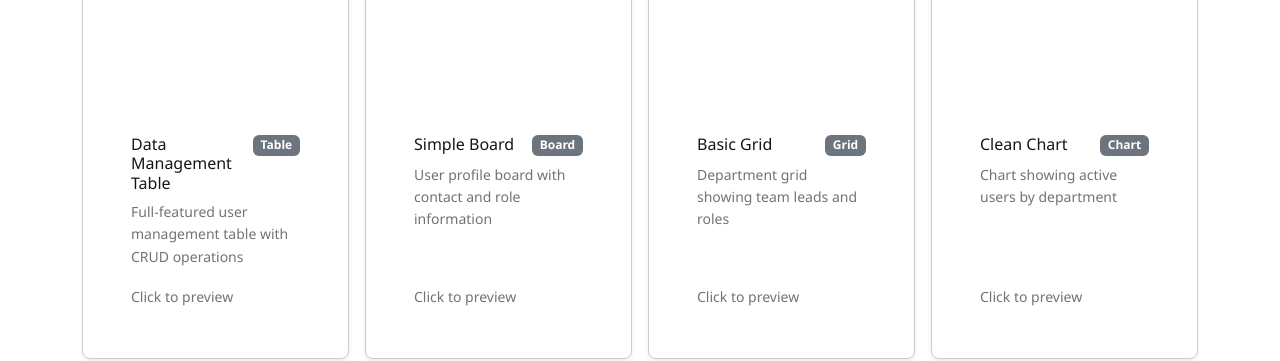
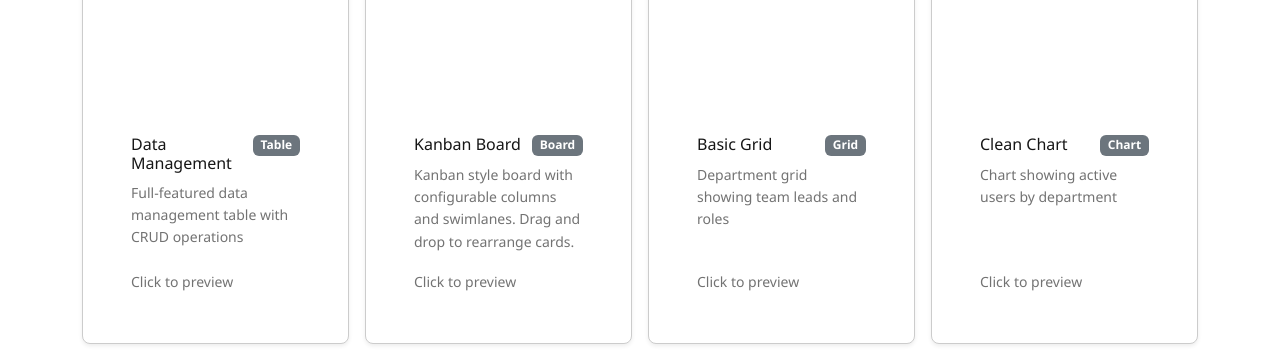
Before and after one commit to widgemo/widgemo-demo, a React (Vite) app: page / in a window 1280 px wide. Shown: the part 1160-1521 px from the top of the page. Built offline with nearby package versions, Linux system fonts and the light colour scheme.

Commit message:
Refactor galleryConfigs to update names, descriptions, and styling for improved clarity and functionality

```diff
--- a/src/data/sampleData.ts
+++ b/src/data/sampleData.ts
@@ -36,7 +36,7 @@ export const galleryConfigs: Array<{
   mode: string;
 }> = [
     {
-      name: 'Data Management Table',
+      name: 'Data Management',
       mode: 'table',
       config: {
         title: 'Users',
@@ -51,17 +51,19 @@ export const galleryConfigs: Array<{
           { name: 'status', label: 'Active', type: 'boolean' },
         ],
         actions: { create: true, edit: true, delete: true },
-        header: { always: ['refresh'], onMenu: ['columnSelector', 'add'] },
+        header: { always: ['refresh', 'add'], onMenu: ['columnSelector', 'deletedToggle'] },
         styling: { compact: true, shadow: true },
+        labels: { add: 'Add User' },
+        collapsible: 'fixed',
       },
-      description: 'Full-featured user management table with CRUD operations',
+      description: 'Full-featured data management table with CRUD operations',
       data: teaserSampleData
     },
     {
-      name: 'Simple Board',
+      name: 'Kanban Board',
       mode: 'board',
       config: {
-        title: 'Profile Board',
+        title: 'Users by Role and Dept',
         mode: 'board',
         dataSource: { type: 'static' },
         fields: [
@@ -84,7 +86,7 @@ export const galleryConfigs: Array<{
           }, shadow: true
         },
       },
-      description: 'User profile board with contact and role information',
+      description: 'Kanban style board with configurable columns and swimlanes. Drag and drop to rearrange cards.',
       data: teaserSampleData
     },
     {
@@ -262,7 +264,13 @@ export const galleryConfigs: Array<{
           { name: 'assignee', label: 'Assignee', type: 'text' },
         ],
         actions: { edit: true, delete: true },
-        styling: { card: { shadow: true }, shadow: true },
+        styling: {
+          board: {
+            groupBy: 'status'
+          },
+          shadow: true
+        },
+        collapsible: 'fixed',
       },
     description: 'Kanban-style task board with priority and status',
     data: [
```
Lines whose indentation alone changed are shown as unchanged.
